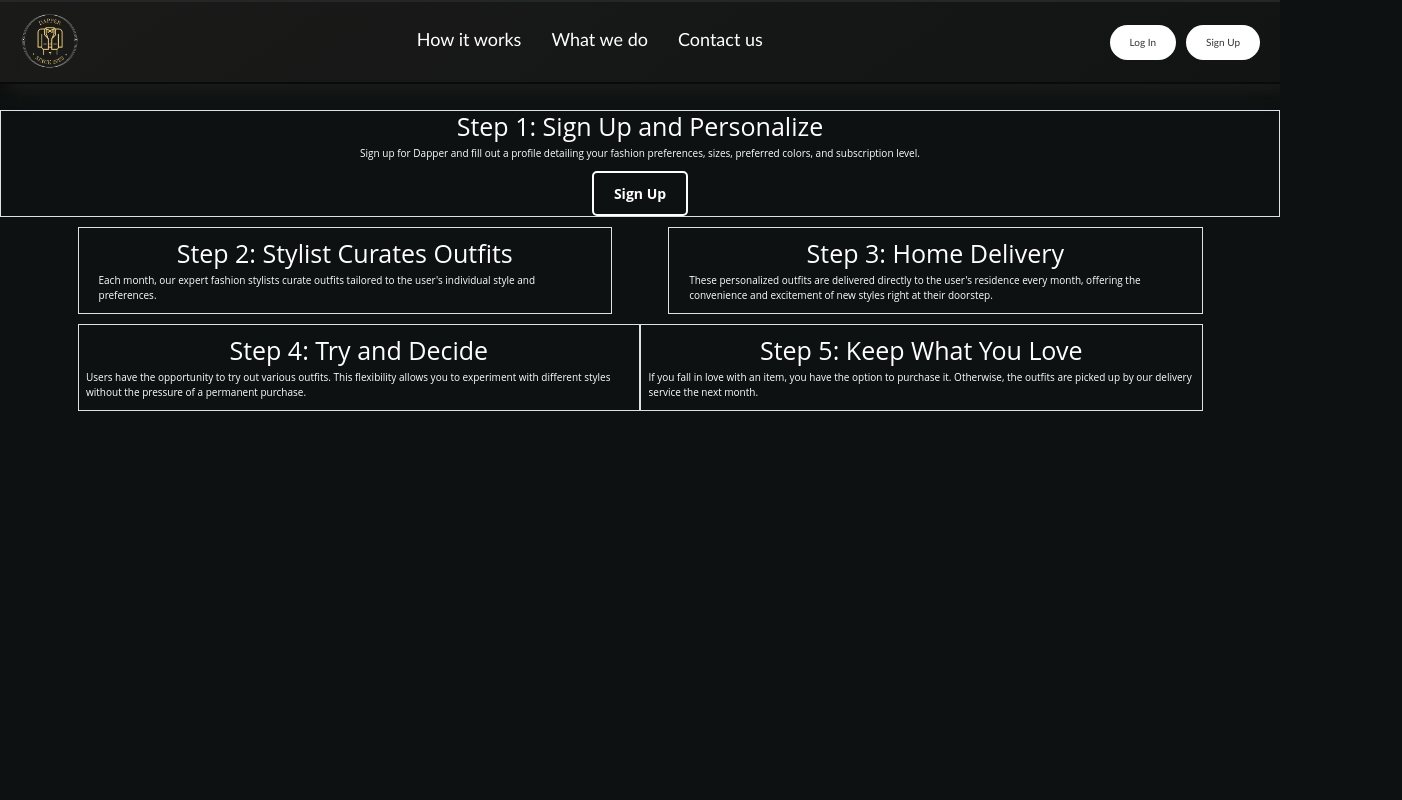
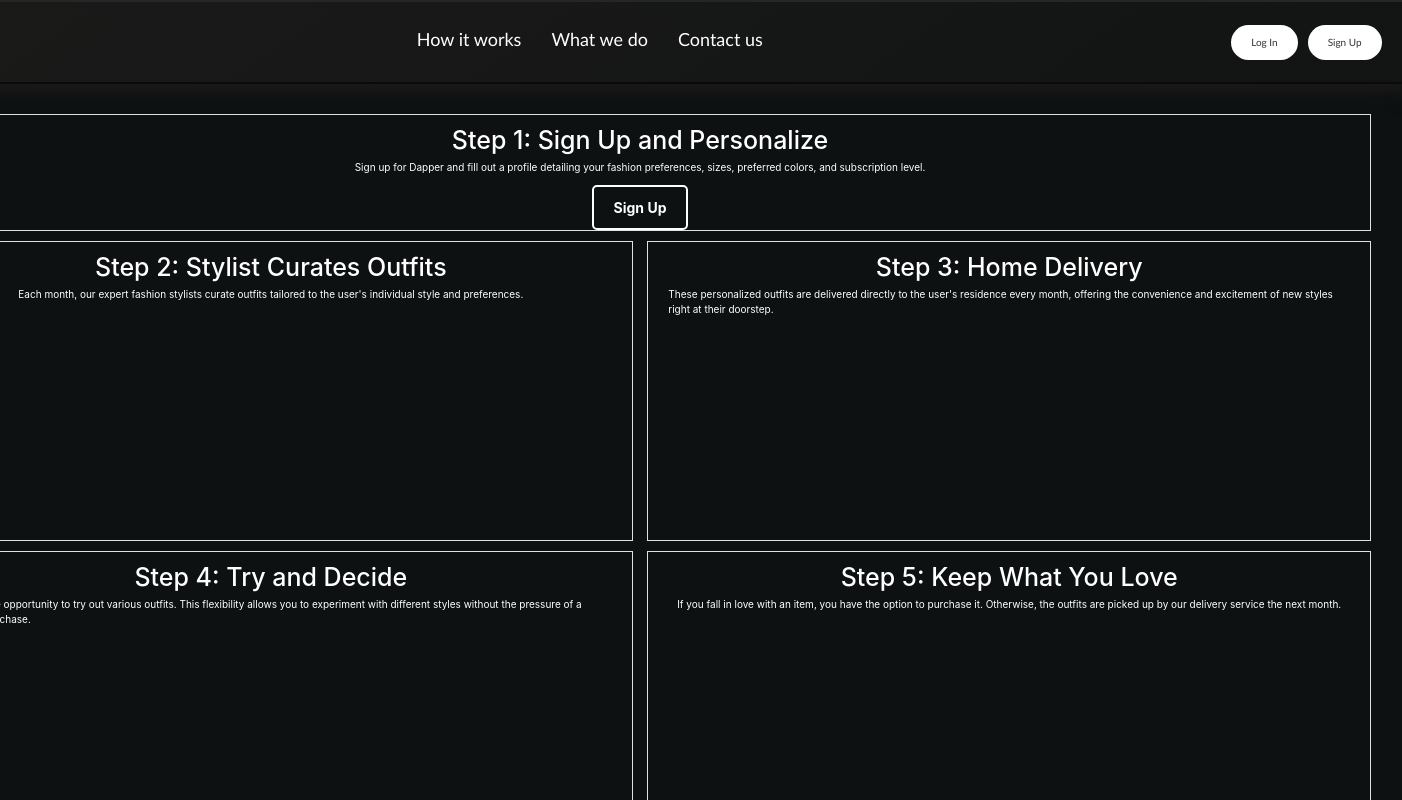
Before and after one commit to zakariariaria/Dapper, a React (Create React App) app in the folder Frontend/: page /about in a window 1280 px wide. Shown: the top 800 px of the page, 1402 px wide, since content can reach past the window. Built offline with nearby package versions, Linux system fonts and the light colour scheme.

Commit message:
finished about

```diff
--- a/Frontend/src/Forms/About.js
+++ b/Frontend/src/Forms/About.js
@@ -1,6 +1,7 @@
 import React from 'react';
 import '../Styles/About.css';
 import NavBar from '../Components/Navbar.js';
+import Footer from '../Components/Footer.js'
 
 function About() {
 
@@ -16,34 +17,53 @@ function About() {
         cursor: 'pointer',
     }
 
+    const row = {
+        display: 'flex',
+        flexDirection: 'row',
+        color:'white',
+        justifyContent:'space-between',
+        alignItems:'center',
+        width:'96%',
+        height:'500px',
+        gap:'1%'
+    }
+
+    const boxes = {
+        display: 'flex',
+        flexDirection: 'column',
+        alignItems:'center',
+        height:'300px'
+    }
+
   return (
     <body>
         <NavBar></NavBar>
-        <div className="container-xxl border" style={{display: 'flex',flexDirection: 'column',alignItems:'center', marginTop:'2%', colorBackground:'#0e1111',color:'white'}}>
+        <div className="container-fixed border pt-3" id="top-container">
             <h1>Step 1: Sign Up and Personalize</h1>
             <p> Sign up for Dapper and fill out a profile detailing your fashion preferences, sizes, preferred colors, and subscription level. </p>
             <button class="btn btn-outline-primary" style={btn}>Sign Up</button>
         </div>
-        <div className="container-xl  pt-3" style={{display: 'flex',flexDirection: 'row',color:'white',justifyContent:'space-between',width:'100%',gap:'5%'}} >
-        <div className="container border pt-3" style={{display: 'flex',flexDirection: 'column',alignItems:'center'}}>
+        <div className="container-fixed  pt-3" style={row} >
+        <div className="container border pt-3" style={boxes}>
             <h1>Step 2: Stylist Curates Outfits</h1>
             <p>Each month, our expert fashion stylists curate outfits tailored to the user's individual style and preferences.</p>
         </div>
-        <div className="container border pt-3" style={{display: 'flex',flexDirection: 'column',alignItems:'center'}}>
+        <div className="container border pt-3" style={boxes}>
             <h1>Step 3: Home Delivery</h1>
             <p>These personalized outfits are delivered directly to the user's residence every month, offering the convenience and excitement of new styles right at their doorstep.</p>
         </div>
         </div>
-        <div className="container-xl  pt-3" style={{display: 'flex',flexDirection: 'row',color:'white'}} >
-        <div className="container-lg border pt-3" style={{display: 'flex',flexDirection: 'column',alignItems:'center'}}>
+        <div className="container-fixed pt-3" style={row} >
+        <div className="container border pt-3" style={boxes}>
             <h1>Step 4: Try and Decide</h1>
             <p>Users have the opportunity to try out various outfits. This flexibility allows you to experiment with different styles without the pressure of a permanent purchase.</p>
         </div>
-        <div className="container-lg border pt-3" style={{display: 'flex',flexDirection: 'column',alignItems:'center'}}>
+        <div className="container border pt-3" style={boxes}>
             <h1>Step 5: Keep What You Love</h1>
             <p>If you fall in love with an item, you have the option to purchase it. Otherwise, the outfits are picked up by our delivery service the next month.</p>
         </div>
         </div>
+        <Footer></Footer>
     </body>
 
   );
--- a/Frontend/src/Styles/About.css
+++ b/Frontend/src/Styles/About.css
@@ -2,5 +2,22 @@ body{
     display: flex;
     flex-direction: column;
     background-color: #0e1111;
+    align-items: center;
+    height: 100%;
+    width: 100%;
+    font-family: -apple-system,BlinkMacSystemFont,"Segoe UI",Roboto,"Helvetica Neue",Arial,sans-serif,"Apple Color Emoji","Segoe UI Emoji","Segoe UI Symbol";
+    font-size: 1rem;
+    font-weight: 400;
+     line-height: 1.5;
+}
 
+#top-container{
+    display: flex;
+    flex-direction: column;
+    align-items:center;
+    margin-top:2%;
+    background-color:#0e1111;
+    color:white;
+    width:96%;
+    height:500px !important;
 }
```
Also changed, not shown: 1 other file (tests, documents, lock files or other folders).
